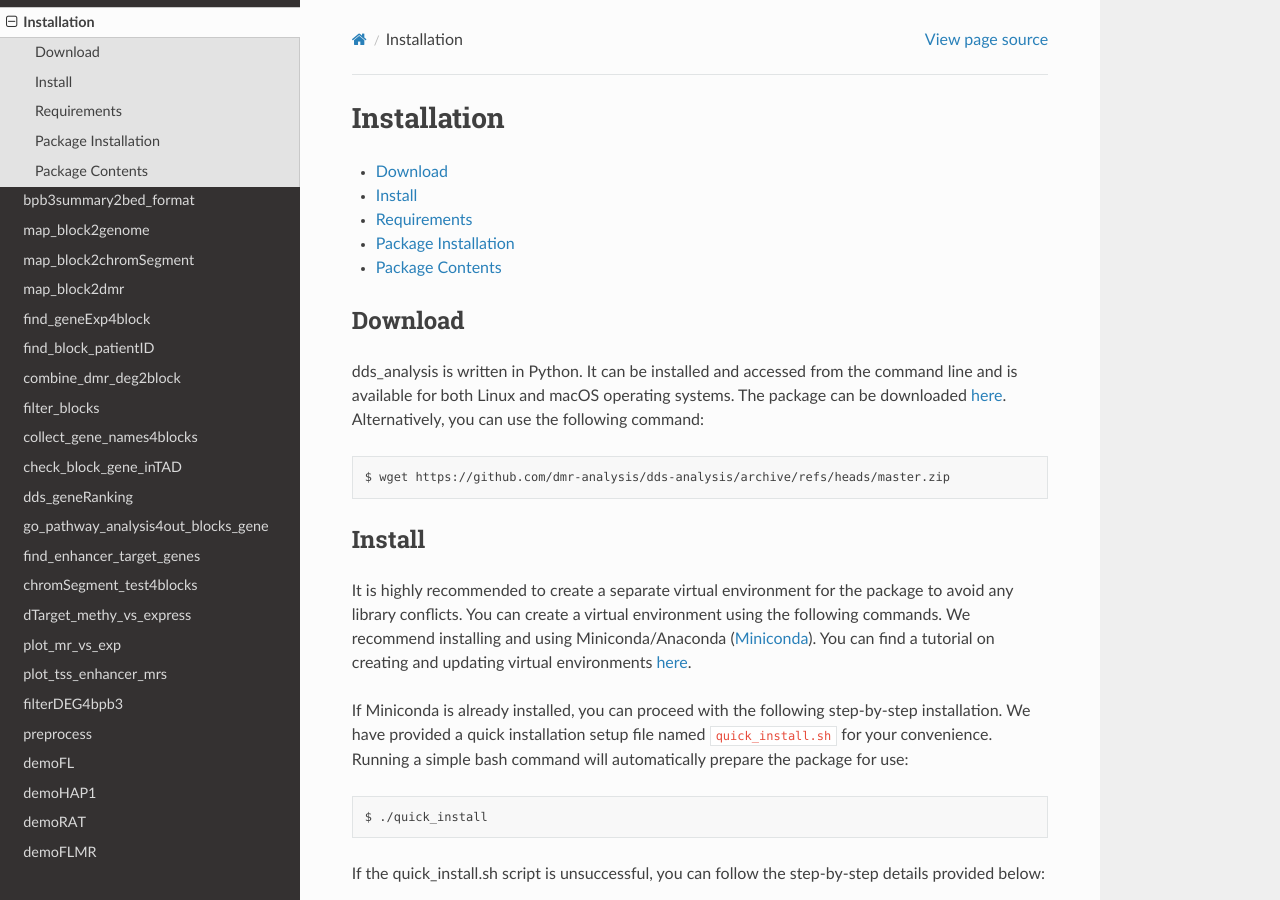
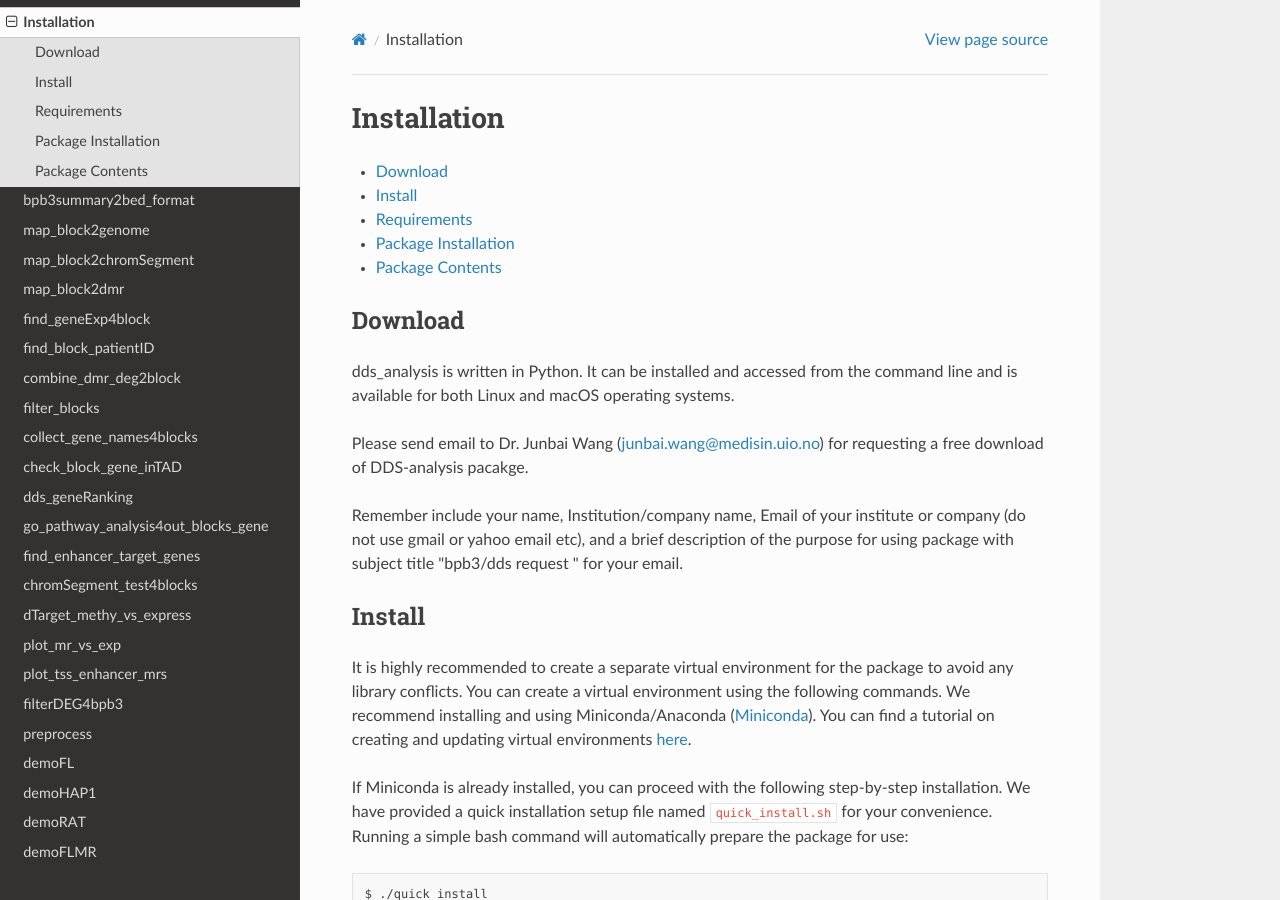
Before and after one commit to Omer0191/dds_analysis, a Sphinx documentation site: the page built from docs/source/content/installation.rst, in a window 1280 px wide and 900 px high. Built offline with Sphinx 7.4.7 and the Read the Docs theme 2.0.0, drawn with Linux system fonts in a browser that asks for light colours.

Commit message:
Update installation.rst

```diff
--- a/docs/source/content/installation.rst
+++ b/docs/source/content/installation.rst
@@ -10,11 +10,11 @@
 Download
 --------
 
-dds_analysis is written in Python. It can be installed and accessed from the command line and is available for both Linux and macOS operating systems. The package can be downloaded `here <https://github.com/dmr-analysis/dds-analysis/archive/refs/heads/master.zip>`_. Alternatively, you can use the following command:
+dds_analysis is written in Python. It can be installed and accessed from the command line and is available for both Linux and macOS operating systems.
 
-.. code-block:: bash
+Please send email to Dr. Junbai Wang (junbai.wang@medisin.uio.no) for requesting a free download of DDS-analysis pacakge.
 
-   $ wget https://github.com/dmr-analysis/dds-analysis/archive/refs/heads/master.zip
+Remember include your name, Institution/company name, Email of your institute or company (do not use gmail or yahoo email etc), and a brief description of the purpose for using package with subject title "bpb3/dds request "  for your email.
 
 Install
 -------
```
